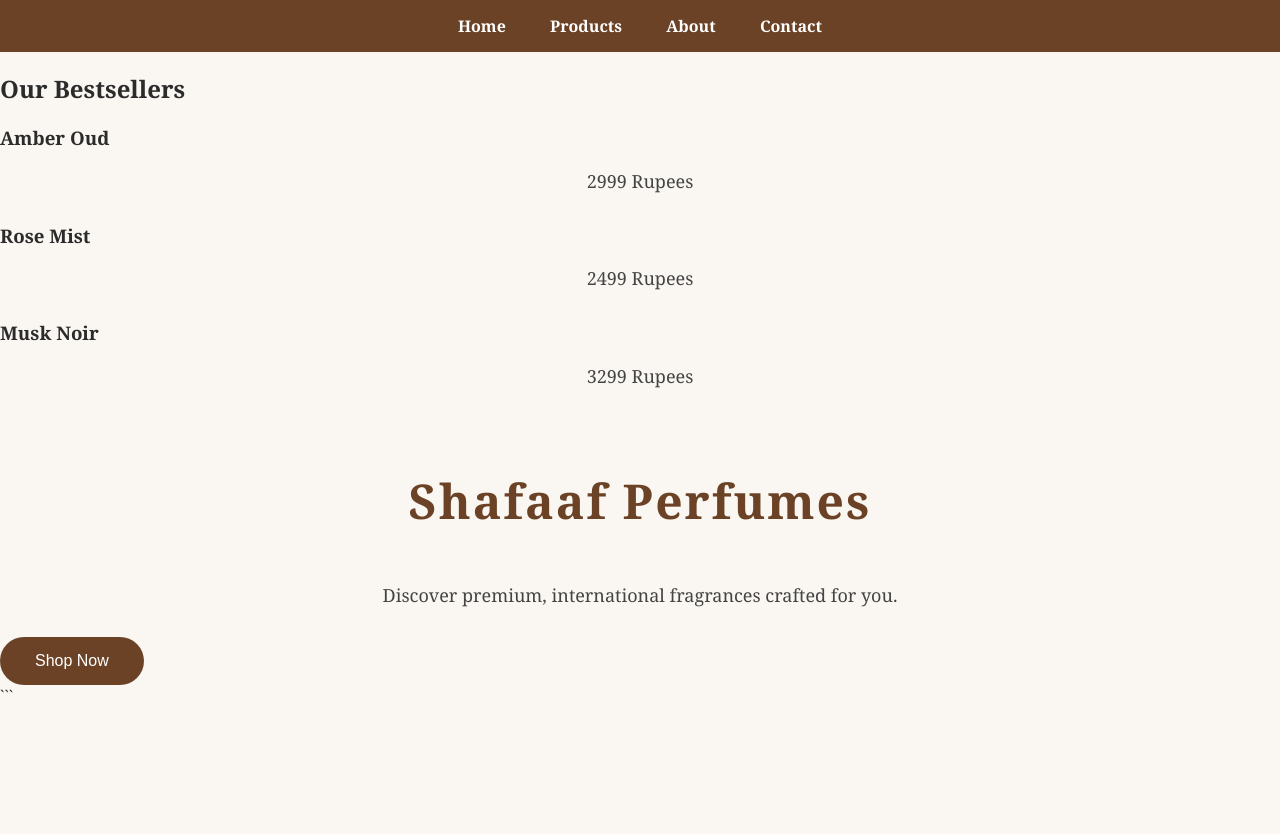
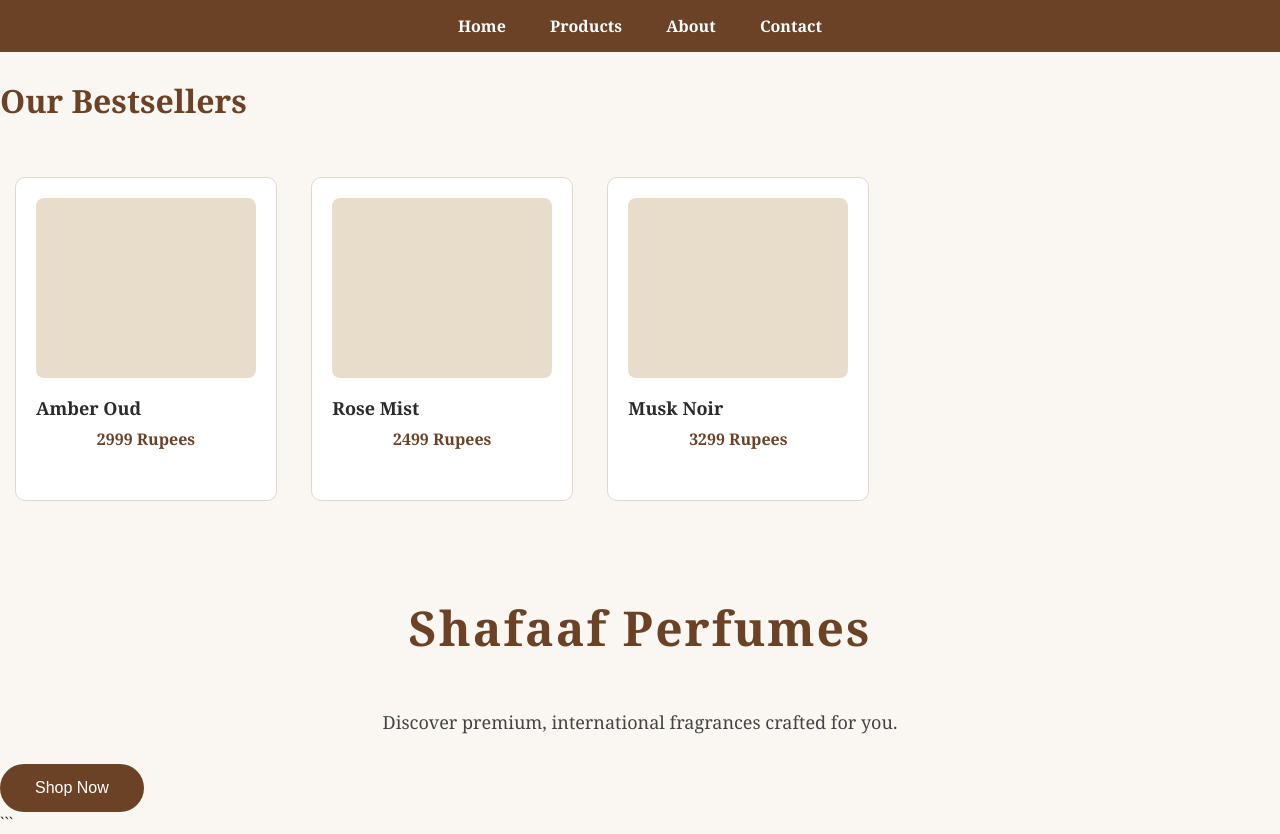
Before and after one commit to shafaafperfumes-oss/shafaaf-perfumes, a plain HTML site: page index.html in a window 1280 px wide. Before the commit the page ends 800 px from the top, so only its background shows below. Drawn offline with Linux system fonts and the light colour scheme.

Commit message:
styled products section

````diff
--- a/style.css
+++ b/style.css
@@ -70,3 +70,44 @@
 color: #2b2b2b;
 }
 ```
+.products {
+  text-align: center;
+  padding: 60px 20px;
+}
+
+.products h2 {
+  font-size: 32px;
+  color: #6b4226;
+  margin-bottom: 40px;
+}
+
+.product-card {
+  display: inline-block;
+  width: 220px;
+  margin: 15px;
+  padding: 20px;
+  background-color: #ffffff;
+  border: 1px solid #e0d8cc;
+  border-radius: 10px;
+  vertical-align: top;
+}
+
+.product-image {
+  width: 100%;
+  height: 180px;
+  background-color: #e8ddcb;
+  border-radius: 8px;
+  margin-bottom: 15px;
+}
+
+.product-card h3 {
+  font-size: 18px;
+  color: #2b2b2b;
+  margin-bottom: 8px;
+}
+
+.product-card p {
+  font-size: 16px;
+  color: #6b4226;
+  font-weight: bold;
+}
````
